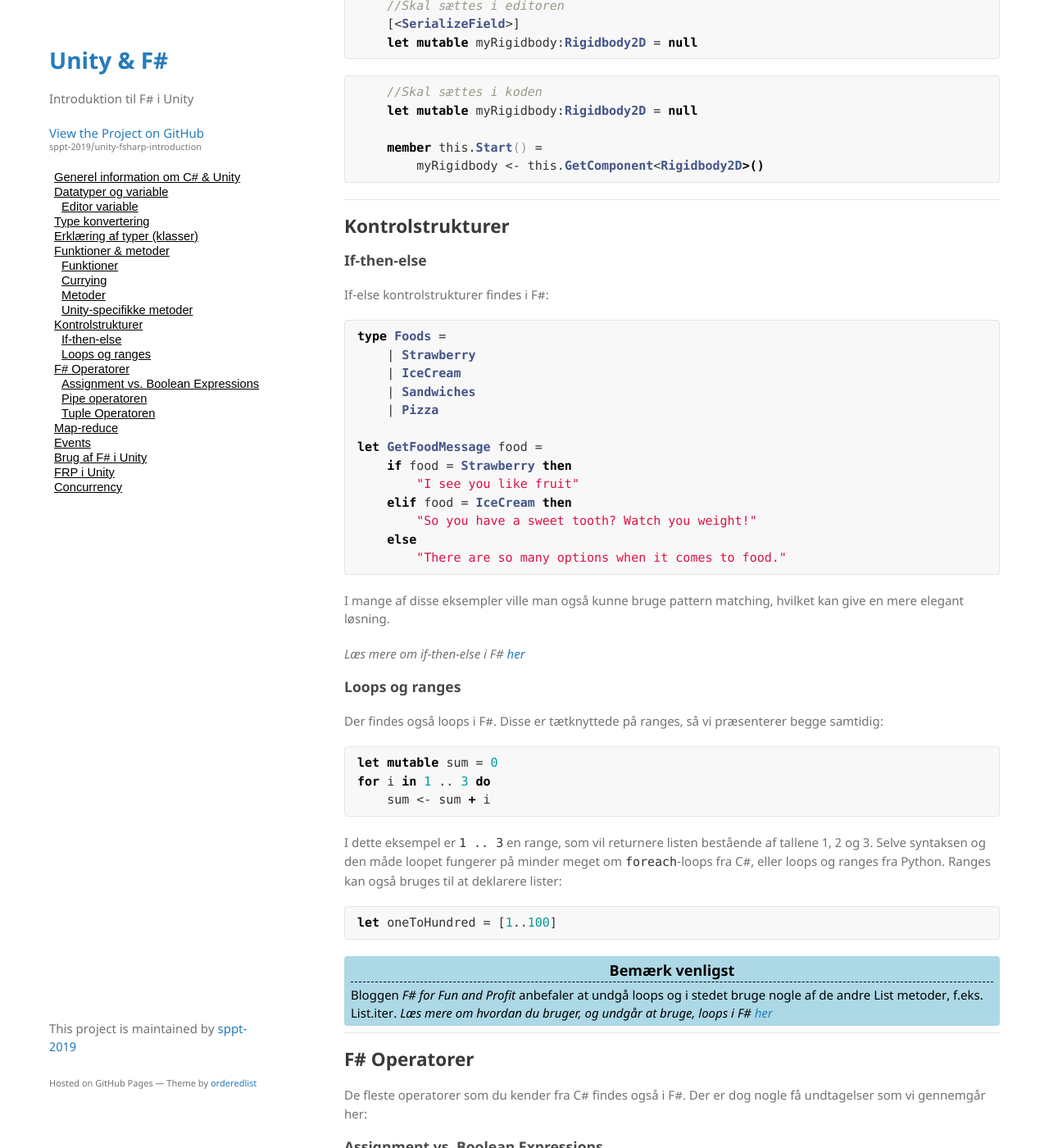
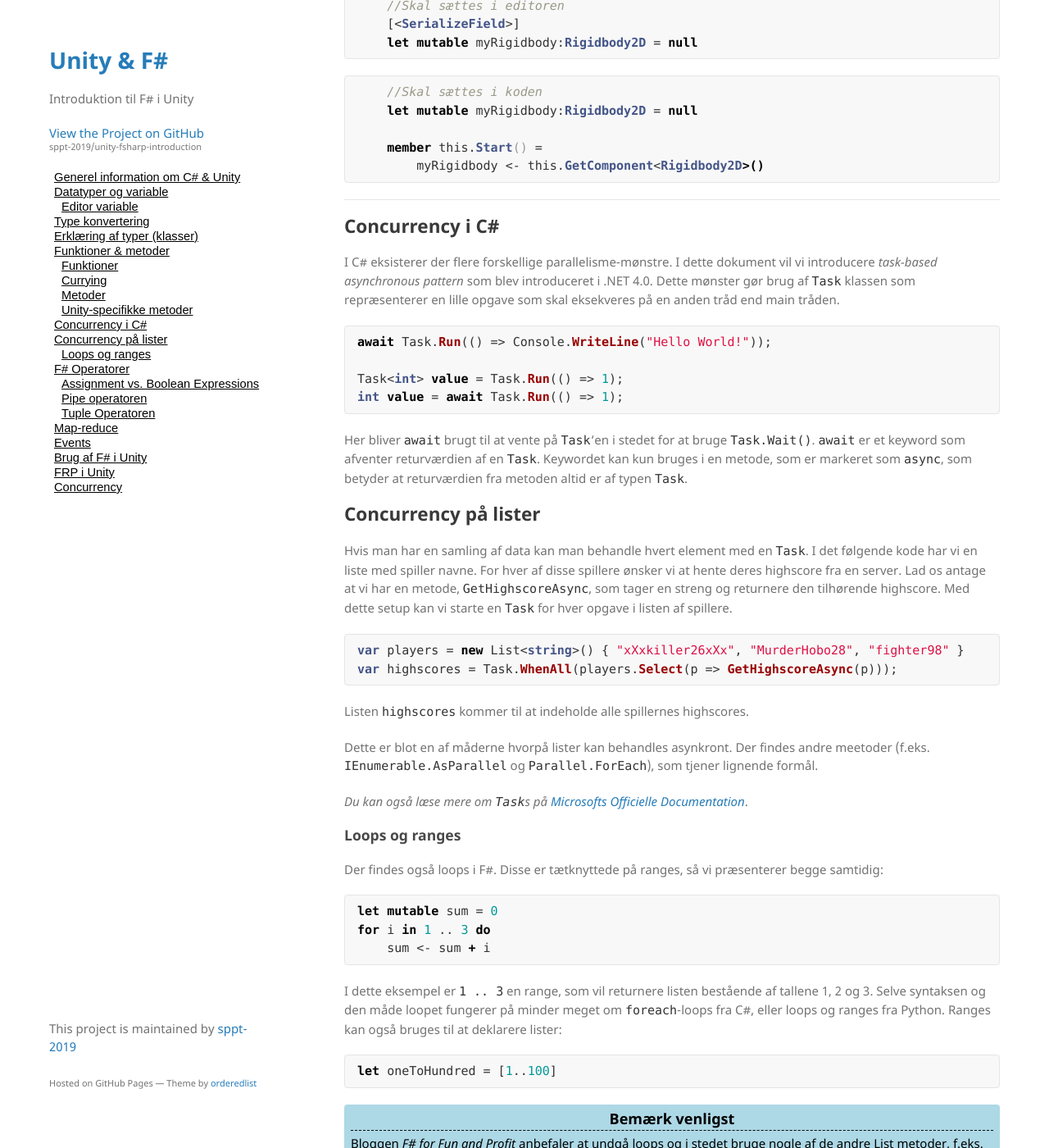
Before and after one commit to sppt-2019/unity-fsharp-introduction, a Jekyll site: the page built from csharp.md, in a window 1280 px wide and 1400 px high, scrolled down 3727 px. Shown: the whole window at 82% size. Built offline with Jekyll 4.4.1, drawn with Linux system fonts in a browser that asks for light colours; our own code applies the rules of GitHub Pages for plain Markdown files.

Commit message:
Update csharp.md

````diff
--- a/csharp.md
+++ b/csharp.md
@@ -162,28 +162,29 @@ member this.OnMouseDown() =
 ```
 -->
 ___
-## Kontrolstrukturer
+## Concurrency i C#
+I C# eksisterer der flere forskellige parallelisme-mønstre. I dette dokument vil vi introducere _task-based asynchronous pattern_ som blev introduceret i .NET 4.0. Dette mønster gør brug af `Task` klassen som repræsenterer en lille opgave som skal eksekveres på en anden tråd end main tråden.
 
-### If-then-else
-If-else kontrolstrukturer findes i F#:
-```fsharp
-type Foods =
-    | Strawberry
-    | IceCream
-    | Sandwiches
-    | Pizza
+```csharp
+await Task.Run(() => Console.WriteLine("Hello World!"));
 
-let GetFoodMessage food =
-    if food = Strawberry then
-        "I see you like fruit"
-    elif food = IceCream then
-        "So you have a sweet tooth? Watch you weight!"
-    else
-        "There are so many options when it comes to food."
+Task<int> value = Task.Run(() => 1);
+int value = await Task.Run(() => 1);
 ```
-I mange af disse eksempler ville man også kunne bruge pattern matching, hvilket kan give en mere elegant løsning.
+Her bliver `await` brugt til at vente på `Task`'en i stedet for at bruge `Task.Wait()`. `await` er et keyword som afventer returværdien af en `Task`. Keywordet kan kun bruges i en metode, som er markeret som `async`, som betyder at returværdien fra metoden altid er af typen `Task`.
 
-_Læs mere om if-then-else i F# [her](https://fsharpforfunandprofit.com/posts/control-flow-expressions/#if-then-else)_
+## Concurrency på lister
+Hvis man har en samling af data kan man behandle hvert element med en `Task`. I det følgende kode har vi en liste med spiller navne. For hver af disse spillere ønsker vi at hente deres highscore fra en server. Lad os antage at vi har en metode, `GetHighscoreAsync`, som tager en streng og returnere den tilhørende highscore. Med dette setup kan vi starte en `Task` for hver opgave i listen af spillere.
+```csharp
+var players = new List<string>() { "xXxkiller26xXx", "MurderHobo28", "fighter98" }
+var highscores = Task.WhenAll(players.Select(p => GetHighscoreAsync(p)));
+```
+Listen `highscores` kommer til at indeholde alle spillernes highscores.
+
+Dette er blot en af måderne hvorpå lister kan behandles asynkront. Der findes andre meetoder (f.eks. `IEnumerable.AsParallel` og `Parallel.ForEach`), som tjener lignende formål.
+
+_Du kan også læse mere om `Task`s på [Microsofts Officielle Documentation](https://docs.microsoft.com/en-us/dotnet/api/system.threading.tasks.task?view=netstandard-2.0)_.
+
 
 ### Loops og ranges
 Der findes også loops i F#. Disse er tætknyttede på ranges, så vi præsenterer begge samtidig:
````
